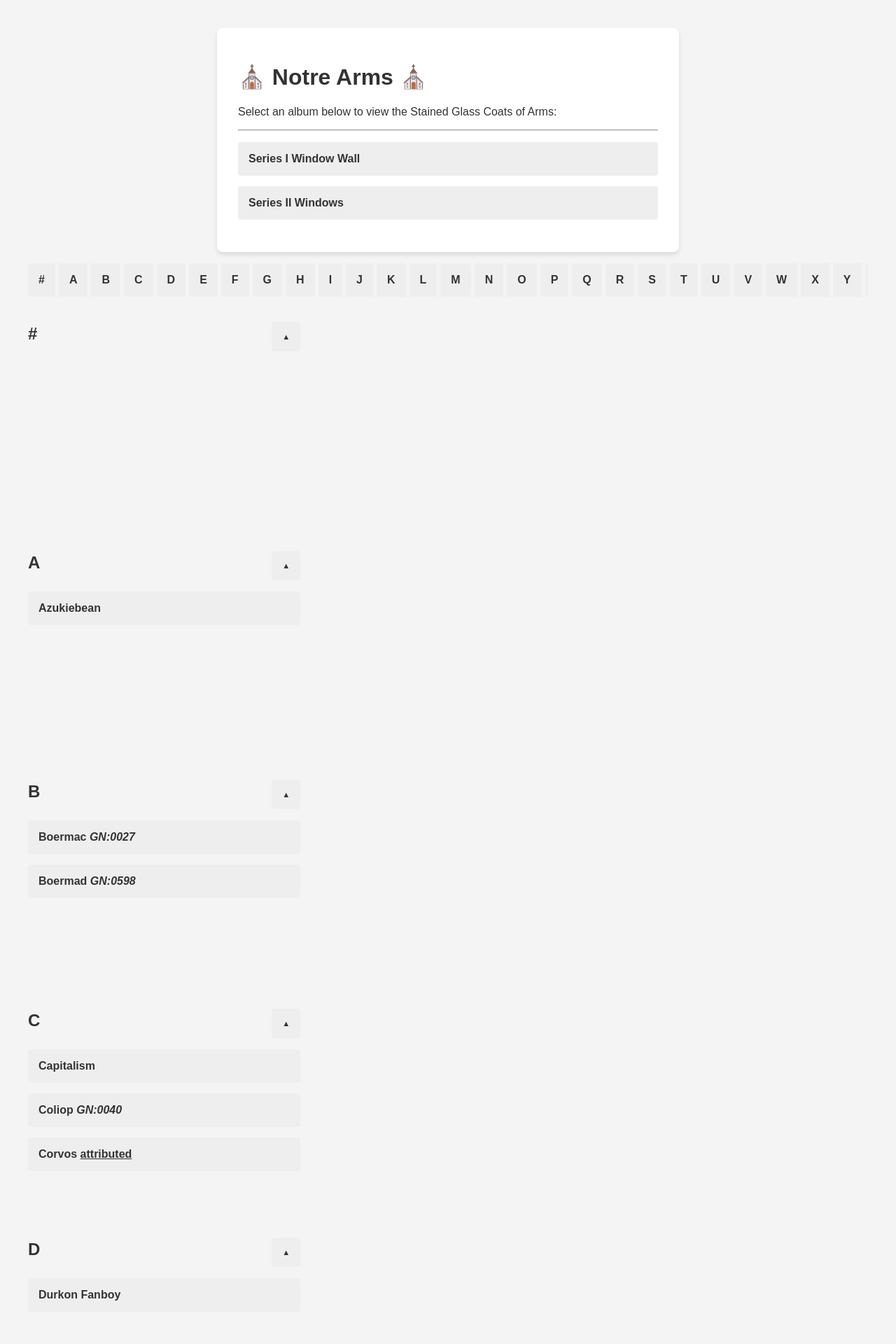
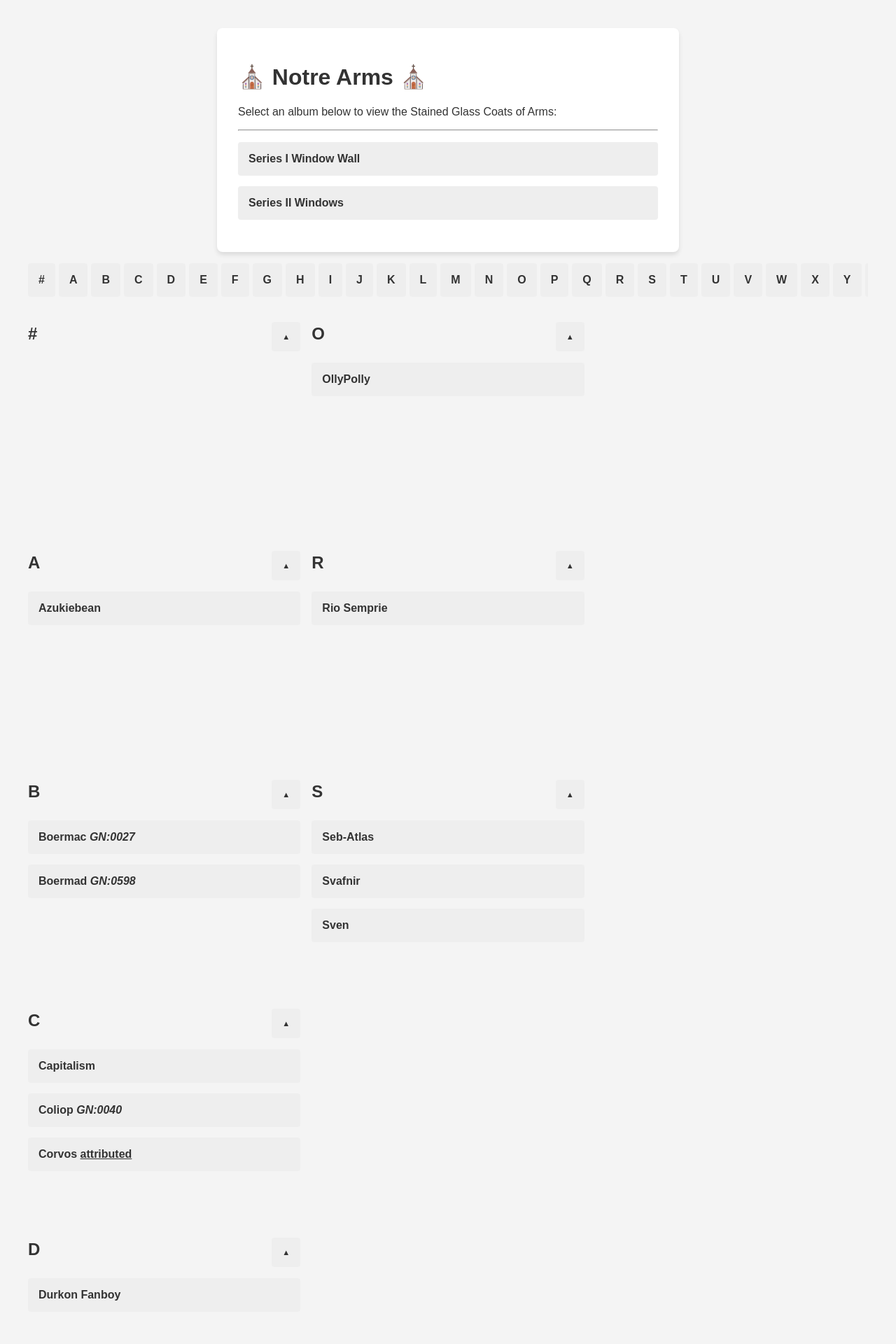
Before and after one commit to sirhcb/NAtesting, a Jekyll site: the page built from index.html, in a window 1280 px wide. Shown: the top 1920 px of the page at 70% size. Built offline with Jekyll 4.4.1, drawn with Linux system fonts in a browser that asks for light colours.

Commit message:
Change grid rows from 50 to 10

```diff
--- a/index.html
+++ b/index.html
@@ -20,7 +20,7 @@
           display: grid;
           grid-template-columns: repeat(1, 1fr);
           grid-auto-flow: column;
-          grid-template-rows: repeat(50, 1fr);
+          grid-template-rows: repeat(10, 1fr);
           gap: 16px;
     }
 
```
